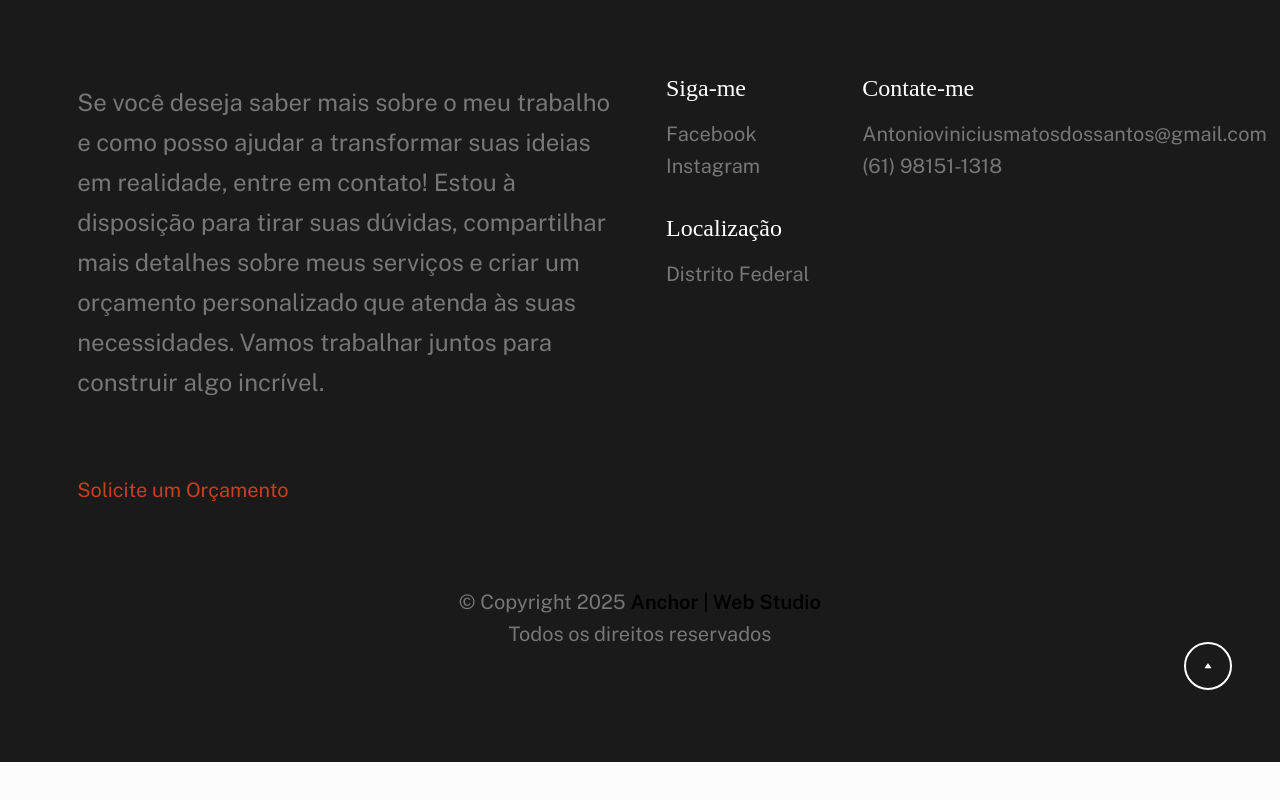
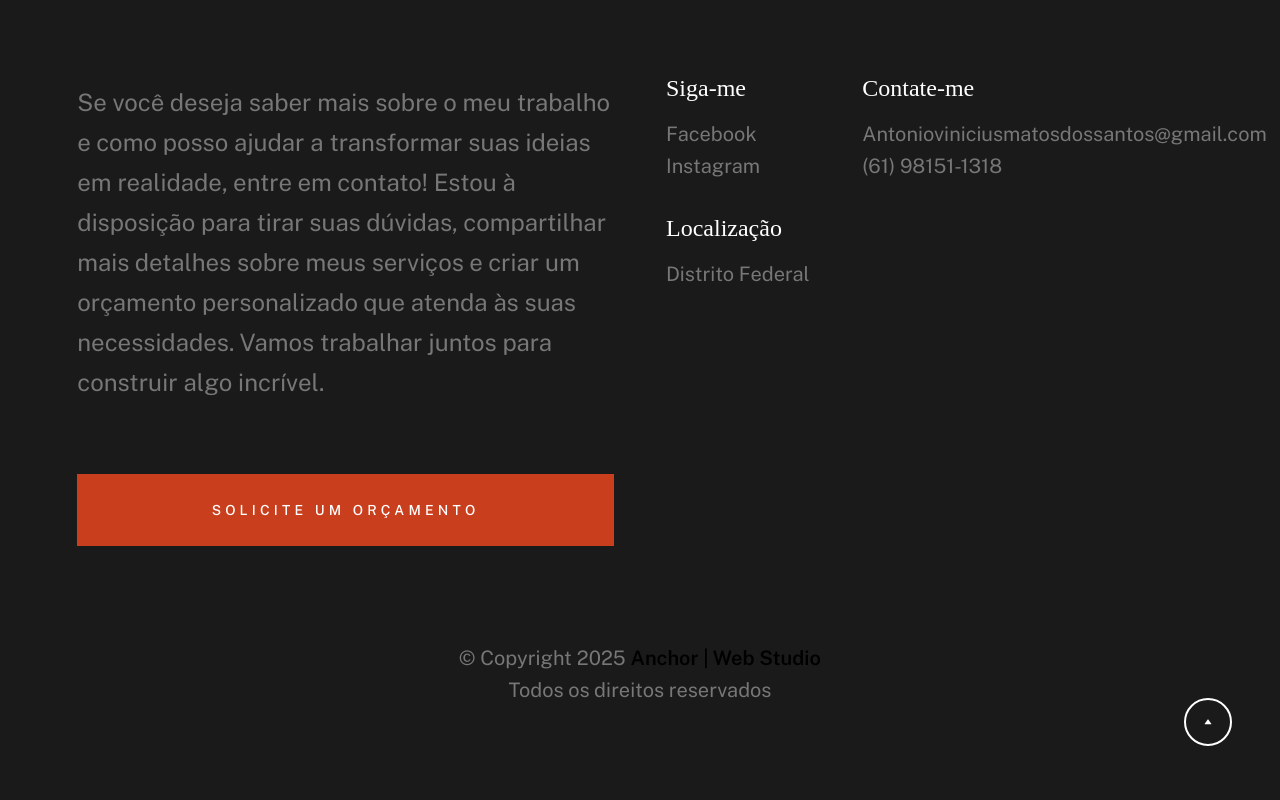
Before and after one commit to AlicM98/AV.1, a plain HTML site: page index.html in a window 1280 px wide. Shown: the part 5335-6135 px from the top of the page. Before the commit the page ends 6097 px from the top, so only its background shows below. Drawn offline with nearby package versions, Linux system fonts and the light colour scheme; a web font is replaced by a local one.

Commit message:
Update index.html

```diff
--- a/index.html
+++ b/index.html
@@ -386,7 +386,7 @@
             <div class="row s-footer__buttons">
 
                 <div class="column xl-6 tab-12">
-                    <a class="btn-solid-lg page-scroll" href="https://wa.me/556199392424?text=Ol%C3%A1%21%20Gostaria%20de%20fazer%20um%20or%C3%A7amento" target="_blank">Solicite um Orçamento</a>
+                    <a class="btn btn--primary btn--large u-fullwidth" href="https://api.whatsapp.com/send/?phone=5561981511318&text&type=phone_number&app_absent=0" target="_blank">Solicite um Orçamento</a>
                 </div>
 
 
```
